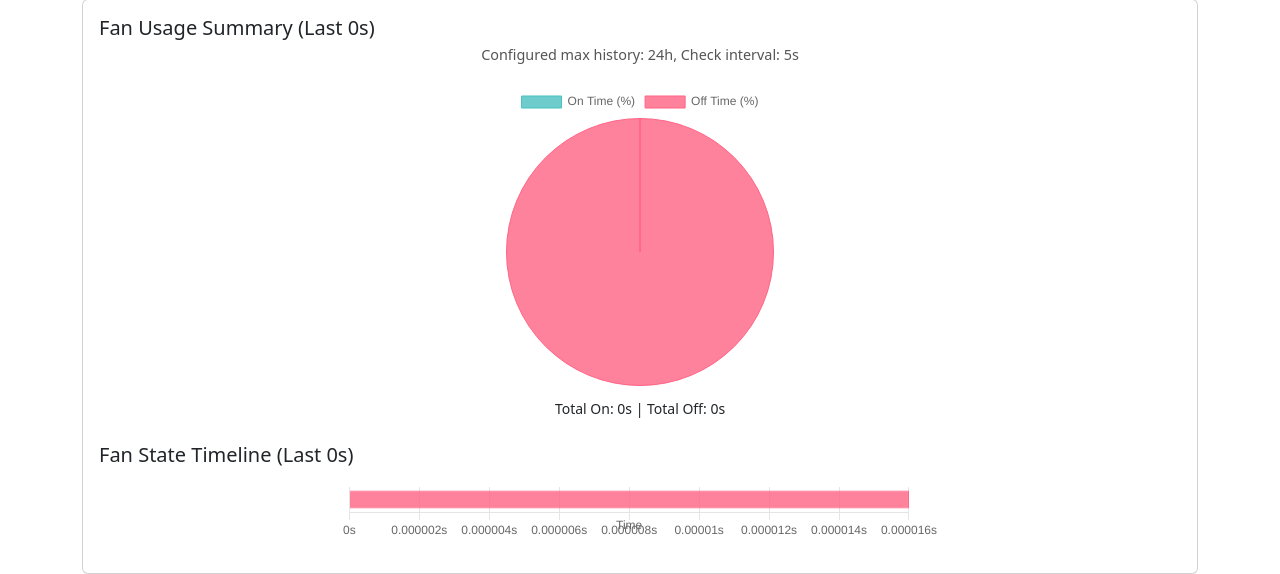
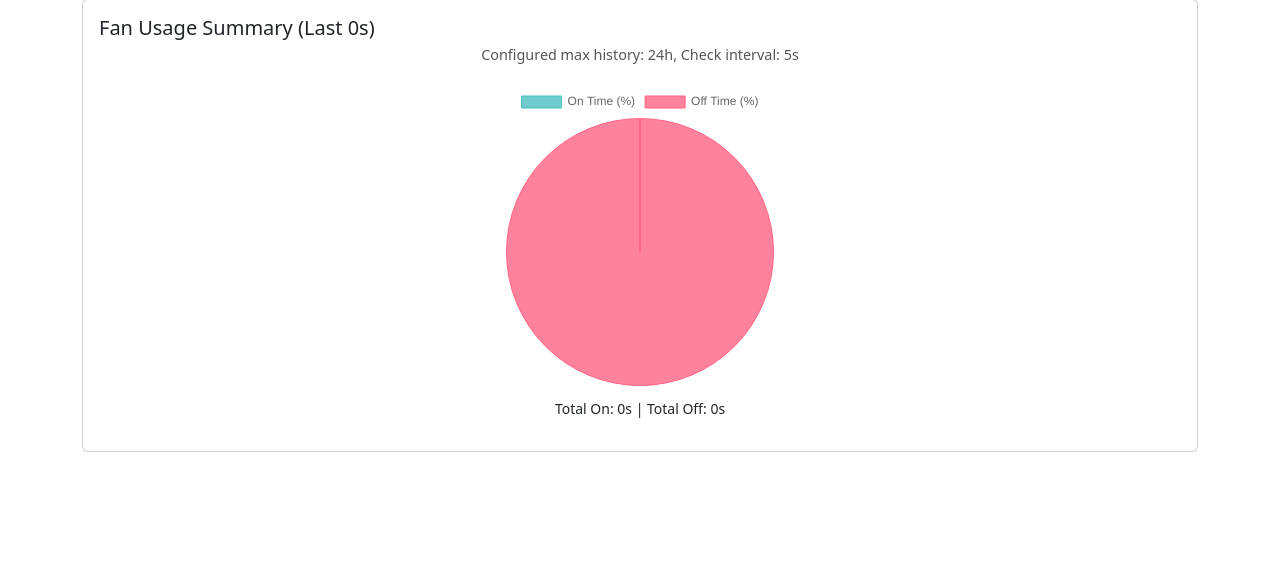
Before and after one commit to mattt-s/fan_controller_app, a Flask app: page / in a window 1280 px wide. Shown: the part 876-1450 px from the top of the page. After the commit the page ends 1328 px from the top, so only its background shows below. Run offline with Flask 2, Linux system fonts and the light colour scheme; parts of the project's set-up code (start-up, migrations or seed data) failed here and were passed over; some libraries are stand-ins or nearby versions.

Commit message:
remove timeline

```diff
--- a/app.py
+++ b/app.py
@@ -607,6 +607,9 @@ def chart_data():
         # Create a copy of the history that is within the max duration window *plus a small buffer*
         # This ensures we have the event just before max_cutoff_time if it exists
         history_copy_raw = list(fan_history) # Get the raw history deque content
+        # The history_copy is used only for state calculation in the window, not for segments anymore.
+        # We still need events that might be slightly before the window start to determine the state *at* the window start.
+        # Let's keep the filtering for state calculation.
         history_copy = [item for item in history_copy_raw if item[0] >= max_cutoff_time - timedelta(seconds=current_settings.get("check_interval_seconds", DEFAULT_SETTINGS["check_interval_seconds"]))] # Filter within window + buffer
 
         current_fan_state_for_calc = fan_state # Get current state under lock
@@ -644,7 +647,7 @@ def chart_data():
             'off_percentage': 100 if not current_fan_state_for_calc else 0,
             'total_on_seconds': 0,
             'total_off_seconds': 0,
-            'history_segments': [],
+            # 'history_segments': [], # Removed
             'total_charted_seconds': 0 # Report 0 total seconds
         }
         return jsonify(chart_data)
@@ -691,48 +694,14 @@ def chart_data():
 
 
     # --- Generate History Timeline Segments for Bar Chart ---
-    segments = []
-    current_segment_start_time = chart_window_start_time
-    # The state at the start of the first segment is the state active at chart_window_start_time
-    current_segment_state = state_at_chart_window_start
-
-
-    # Iterate through history events that are *after* the window start
-    for ts, state in history_copy:
-        if ts > chart_window_start_time:
-            # This event marks the end of the current segment and start of the next
-            segment_end_time = ts
-            duration = segment_end_time - current_segment_start_time
-
-            # Add the completed segment if it has a positive duration
-            if duration > timedelta(0):
-                segments.append({
-                    'state': 'ON' if current_segment_state else 'OFF',
-                    'duration_seconds': duration.total_seconds()
-                })
-
-            # Start a new segment
-            current_segment_start_time = segment_end_time
-            current_segment_state = state
-
-    # Add the final segment from the last event time within the window (or window start) to 'now'
-    duration_last_segment = now - current_segment_start_time
-    if duration_last_segment > timedelta(0):
-        # The state of the final segment is the current state of the fan
-        segments.append({
-            'state': 'ON' if current_fan_state_for_calc else 'OFF',
-            'duration_seconds': duration_last_segment.total_seconds()
-        })
-
-    # Ensure segments are ordered by time (they should be based on history processing, but confirm)
-    # The generated segments are already in chronological order.
+    # SEGMENT GENERATION LOGIC REMOVED
 
     chart_data = {
         'on_percentage': round(on_percentage, 1),
         'off_percentage': round(off_percentage, 1),
         'total_on_seconds': round(total_on_time.total_seconds()),
         'total_off_seconds': round(total_off_time.total_seconds()),
-        'history_segments': segments, # Add the new data for the bar chart
+        # 'history_segments': segments, # Removed
         'total_charted_seconds': round(total_charted_seconds) # Add actual duration in seconds
     }
     return jsonify(chart_data)
--- a/templates/index.html
+++ b/templates/index.html
@@ -18,14 +18,8 @@
         .status-on { background-color: limegreen; }
         .status-off { background-color: red; }
         .error-banner { margin-top: 15px; }
-        /* Modified chart container to allow potentially different heights if needed */
-        .chart-container {
-            max-width: 600px; /* Increased max-width for better history chart display */
-            margin: 20px auto;
-            position: relative; /* Needed for tooltip positioning */
-            height: 50px; /* Give the history chart a fixed height */
-        }
-         /* Specific style for the pie chart container */
+        /* Original chart-container style is removed as it was likely for the history chart.
+           Keeping pie-chart-container */
         .pie-chart-container {
              max-width: 400px;
              margin: 20px auto;
@@ -34,10 +28,7 @@
         .form-label { font-weight: 500;} /* Make labels slightly bolder */
         .config-details { font-size: 0.9em; color: #555; } /* Style for displaying config */
         .card-body .row { margin-bottom: 0.8rem; } /* Consistent spacing */
-        .history-chart-wrapper {
-            margin: 20px auto;
-            max-width: 600px; /* Match chart-container max-width */
-        }
+
          /* Remove chart-title style, use card-title */
 
         .card-body .card-title { /* Style for card titles within card-body */
@@ -169,15 +160,14 @@
             </div>
             <p class="text-center small" id="chart-stats"></p>
 
-
-            {# --- START: New section for History Timeline Chart --- #}
-            <h5 class="card-title mt-4" id="history-chart-title">Fan State Timeline (Loading...)</h5> {# Dynamic title #}
-            <div class="history-chart-wrapper">
-                <div class="chart-container" style="height: 50px;">
-                    <canvas id="fanHistoryChart"></canvas>
-                </div>
-            </div>
-            {# --- END: New section for History Timeline Chart --- #}
+            {# --- START: Removed section for History Timeline Chart --- #}
+            {# <h5 class="card-title mt-4" id="history-chart-title">Fan State Timeline (Loading...)</h5> #}
+            {# <div class="history-chart-wrapper"> #}
+            {#     <div class="chart-container" style="height: 50px;"> #}
+                {#         <canvas id="fanHistoryChart"></canvas> #}
+                {#     </div> #}
+            {# </div> #}
+            {# --- END: Removed section for History Timeline Chart --- #}
 
         </div>
     </div>
@@ -188,7 +178,7 @@
 <script src="https://cdn.jsdelivr.net/npm/chart.js@3.7.0/dist/chart.min.js"></script>
 <script>
     let fanChart; // Variable to hold the pie chart instance
-    let historyChart; // Variable to hold the history bar chart instance
+    // let historyChart; // Removed
 
     function formatDuration(seconds) {
         if (seconds === null || seconds === undefined || seconds < 0) return "N/A";
@@ -210,7 +200,7 @@
     function updateChartTitles(totalSeconds) {
          const durationString = formatDuration(totalSeconds);
          document.getElementById('pie-chart-title').innerText = `Fan Usage Summary (Last ${durationString})`;
-         document.getElementById('history-chart-title').innerText = `Fan State Timeline (Last ${durationString})`;
+         // document.getElementById('history-chart-title').innerText = `Fan State Timeline (Last ${durationString})`; // Removed
     }
 
     function updatePieChart(data) {
@@ -275,109 +265,7 @@
             `Total On: ${onDurationString} | Total Off: ${offDurationString}`;
     }
 
-    function updateHistoryChart(segments) {
-        const ctx = document.getElementById('fanHistoryChart').getContext('2d');
-
-        // Prepare data for the stacked horizontal bar chart
-        // Each data point in the dataset is the duration of a segment
-        const durations = segments.map(s => s.duration_seconds);
-        const backgroundColors = segments.map(s => s.state === 'ON' ? 'rgba(75, 192, 192, 0.8)' : 'rgba(255, 99, 132, 0.8)');
-         const borderColors = segments.map(s => s.state === 'ON' ? 'rgba(75, 192, 192, 1)' : 'rgba(255, 99, 132, 1)');
-
-
-        const historyChartData = {
-            labels: ['Timeline'], // Single label for the Y axis
-            datasets: [{
-                label: 'Fan State Timeline',
-                 // No individual label per segment needed in the legend
-                data: durations,
-                backgroundColor: backgroundColors,
-                borderColor: borderColors,
-                borderWidth: 1,
-                stack: 'historyStack', // Group all segments into one bar visually
-                 hoverBackgroundColor: backgroundColors.map(color => color.replace('0.8', '1.0')), // Brighter on hover
-                 hoverBorderColor: borderColors.map(color => color.replace('1)', '1)')) // Keep border solid on hover
-            }]
-        };
-
-        const historyChartOptions = {
-            indexAxis: 'y', // Make it a horizontal bar chart
-            scales: {
-                x: {
-                    stacked: true, // Stack segments horizontally
-                    title: {
-                        display: true,
-                        text: 'Time' // Or "Time (seconds/minutes/hours)"
-                    },
-                    beginAtZero: true, // Start x-axis from zero
-                    ticks: {
-                         callback: function(value, index, ticks) {
-                             // Format x-axis ticks (optional, can be left as seconds)
-                             // Example: convert seconds to H:M:S or just show seconds
-                             // Find max duration to decide formatting (h, m, s)
-                              const totalSeconds = durations.reduce((sum, d) => sum + d, 0);
-                              if (totalSeconds >= 3600 * 2) return (value / 3600).toFixed(0) + 'h'; // Show hours if total is > 2h
-                              if (totalSeconds >= 60 * 2) return (value / 60).toFixed(0) + 'm'; // Show minutes if total is > 2m
-                             return value + 's'; // Otherwise show seconds
-                         }
-                    }
-                },
-                y: {
-                    stacked: true, // Stack is applied per y-category (only one here)
-                    beginAtZero: true,
-                    display: false // Hide the 'Timeline' label on the y-axis
-                }
-            },
-            plugins: {
-                legend: {
-                    display: false // Hide the dataset legend (we use colors directly)
-                },
-                tooltip: {
-                    callbacks: {
-                        label: function(context) {
-                            // Find the corresponding segment data
-                            const segmentIndex = context.dataIndex;
-                            const segment = segments[segmentIndex]; // Get the original segment data
-
-                            const duration = segment.duration_seconds;
-                            const state = segment.state;
-
-                            // Format duration nicely
-                           const durationString = formatDuration(duration);
-
-                            return `${state}: ${durationString}`;
-                        },
-                         title: function(context) {
-                             return ''; // No title
-                         }
-                    }
-                }
-            },
-             hover: {
-                  mode: 'nearest',
-                  intersect: true
-             },
-            responsive: true,
-            maintainAspectRatio: false // Important for controlling height with CSS
-        };
-
-
-        if (historyChart) {
-            // Update existing chart data and options
-            historyChart.data.datasets[0].data = durations;
-            historyChart.data.datasets[0].backgroundColor = backgroundColors;
-            historyChart.data.datasets[0].borderColor = borderColors;
-             historyChart.options.plugins.tooltip.callbacks.label = historyChartOptions.plugins.tooltip.callbacks.label; // Ensure tooltip callback is updated
-            historyChart.update();
-        } else {
-            // Create new chart
-            historyChart = new Chart(ctx, {
-                type: 'bar', // Use 'bar' type
-                data: historyChartData,
-                options: historyChartOptions
-            });
-        }
-    }
+    // function updateHistoryChart(segments) { ... } // Removed
 
 
     // Fetch chart data on page load
@@ -387,7 +275,7 @@
             // Update chart titles with the actual duration displayed
              updateChartTitles(data.total_charted_seconds);
             updatePieChart(data); // Update pie chart
-            updateHistoryChart(data.history_segments); // Update history bar chart
+            // updateHistoryChart(data.history_segments); // Removed
         })
         .catch(error => {
              console.error('Error fetching chart data:', error);
@@ -400,9 +288,10 @@
     /*
     setInterval(() => {
          // Fetch status data
-         fetch('/status')
+         fetch('/status') // Note: You don't currently have a /status endpoint, update this if needed.
             .then(response => response.json())
             .then(data => {
+                // Assuming a /status endpoint returns {'current_temp': ..., 'fan_state': ..., 'last_error': ...}
                 document.getElementById('current-temp').innerText = data.current_temp !== null ? data.current_temp.toFixed(1) : "N/A";
                 const fanStateText = data.fan_state ? "ON" : "OFF";
                 const fanStateClass = data.fan_state ? "status-on" : "status-off";
@@ -410,6 +299,27 @@
                 const indicator = document.getElementById('fan-state-indicator');
                 indicator.className = `status-indicator ${fanStateClass}`;
                 // Update error display if needed - requires more logic
+                // if (data.last_error) { // Basic error display logic
+                //     const errorDiv = document.querySelector('.error-banner');
+                //     if (!errorDiv) {
+                //         // Add error div if it doesn't exist
+                //         const statusCardBody = document.querySelector('.card-body'); // Adjust selector if needed
+                //         const newErrorDiv = document.createElement('div');
+                //         newErrorDiv.className = 'alert alert-danger error-banner';
+                //         newErrorDiv.setAttribute('role', 'alert');
+                //         newErrorDiv.innerHTML = `<strong>Error:</strong> ${data.last_error}`;
+                //         statusCardBody.appendChild(newErrorDiv);
+                //     } else {
+                //         errorDiv.innerHTML = `<strong>Error:</strong> ${data.last_error}`;
+                //         errorDiv.style.display = ''; // Make sure it's visible
+                //     }
+                // } else {
+                //      // Hide error div if no error
+                //     const errorDiv = document.querySelector('.error-banner');
+                //     if (errorDiv) {
+                //         errorDiv.style.display = 'none';
+                //     }
+                // }
             })
             .catch(error => console.error('Error fetching status:', error));
 
@@ -419,7 +329,7 @@
             .then(data => {
                 updateChartTitles(data.total_charted_seconds);
                 updatePieChart(data);
-                updateHistoryChart(data.history_segments);
+                // updateHistoryChart(data.history_segments); // Removed
             })
             .catch(error => console.error('Error fetching chart data:', error));
     }, 10000); // Refresh every 10000 ms (10 seconds)
```
